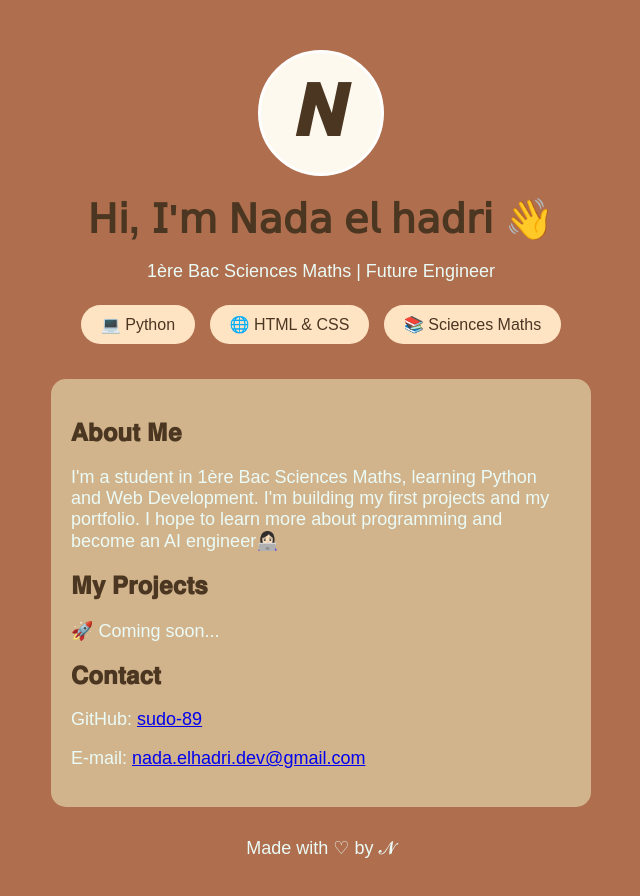
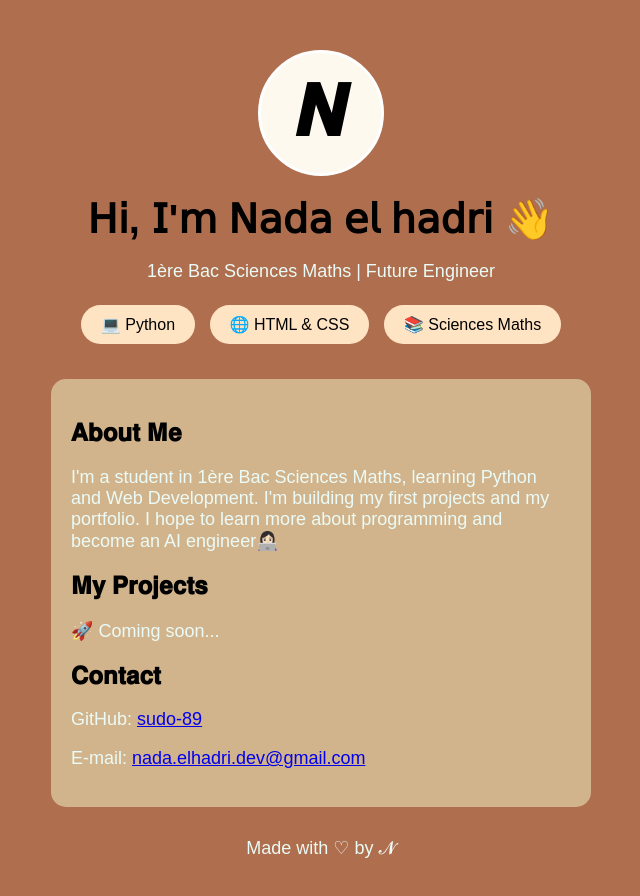
Before and after one commit to sudo-89/Portofilio, a plain HTML site: page index.html in a window 1280 px wide. Shown: the whole page, without its empty margins (319-959 px from the left). Drawn offline with Linux system fonts and the light colour scheme.

Commit message:
Update index.html

```diff
--- a/index.html
+++ b/index.html
@@ -5,7 +5,7 @@
 <meta name="viewport" content="width=device-width, initial-scale=1.0">
 <title>N | Portofolio</title>
 <style>
-  body { background:#AF6E4D ; color: #4B3621; font-family: Arial; text-align: center; padding: 50px 20px; margin: 0; }
+  body { background:#AF6E4D ; color: #1AOFOA; font-family: Arial; text-align: center; padding: 50px 20px; margin: 0; }
   .avatar { width: 120px; height: 120px; background: #FEF9EF; border-radius: 50%; display: flex; align-items: center; justify-content: center; font-size: 70px; font-weight: bold; margin: 0 auto 20px; border: 3px solid white; }
   h1 { font-size: 40px; margin: 10px 0; }
   p { color: #EAFBF7; font-size: 18px; }
```
